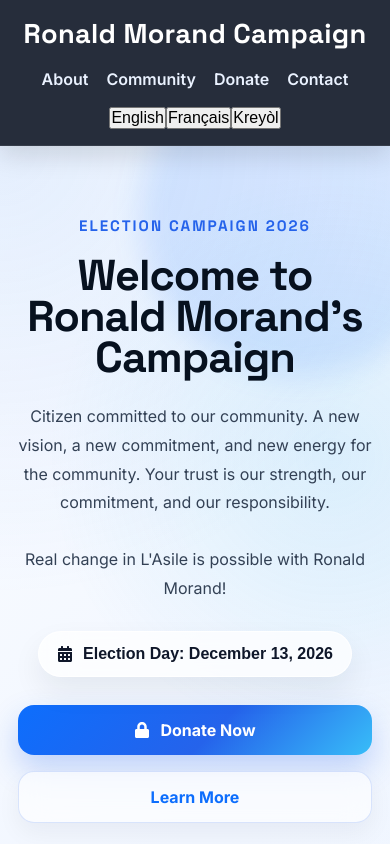
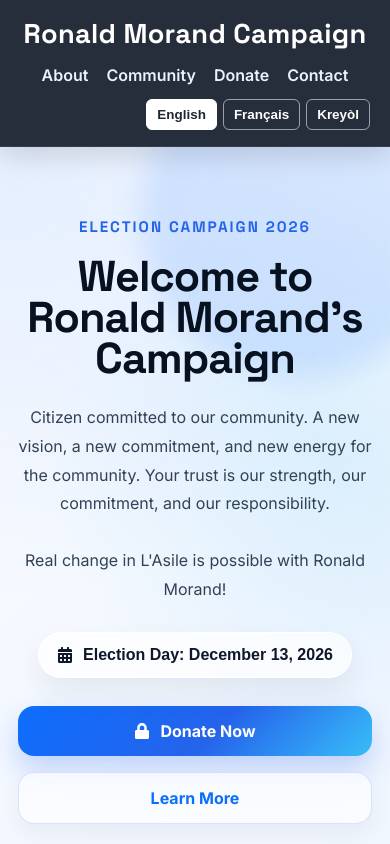
Before and after one commit to Sammy65433/Ronald-Morand-Campaign-, a React (Vite) app in the folder frontend/: page / in a window 390 px wide. Shown: the top 844 px of the page. Built offline with nearby package versions, Linux system fonts and the light colour scheme.

Commit message:
French and Kreoyal updates 103

```diff
--- a/frontend/src/styles/Navbar.css
+++ b/frontend/src/styles/Navbar.css
@@ -110,3 +110,42 @@
   text-transform: uppercase;
   color: #cbd5e1;
 }
+
+.language-buttons {
+  display: flex;
+  align-items: center;
+  gap: 6px;
+}
+
+.language-buttons button {
+  appearance: none;
+  border: 1px solid rgba(255, 255, 255, 0.55);
+  background: transparent;
+  color: #ffffff;
+  border-radius: 6px;
+  padding: 7px 10px;
+  font-size: 0.84rem;
+  font-weight: 700;
+  cursor: pointer;
+  transition: background 0.2s ease, color 0.2s ease;
+}
+
+.language-buttons button:hover,
+.language-buttons button.active {
+  background: #ffffff;
+  color: #202634;
+  border-color: #ffffff;
+}
+
+@media (max-width: 900px) {
+  .navbar {
+    flex-wrap: wrap;
+    gap: 14px;
+  }
+
+  .nav-language {
+    width: 100%;
+    display: flex;
+    justify-content: center;
+  }
+}
```
